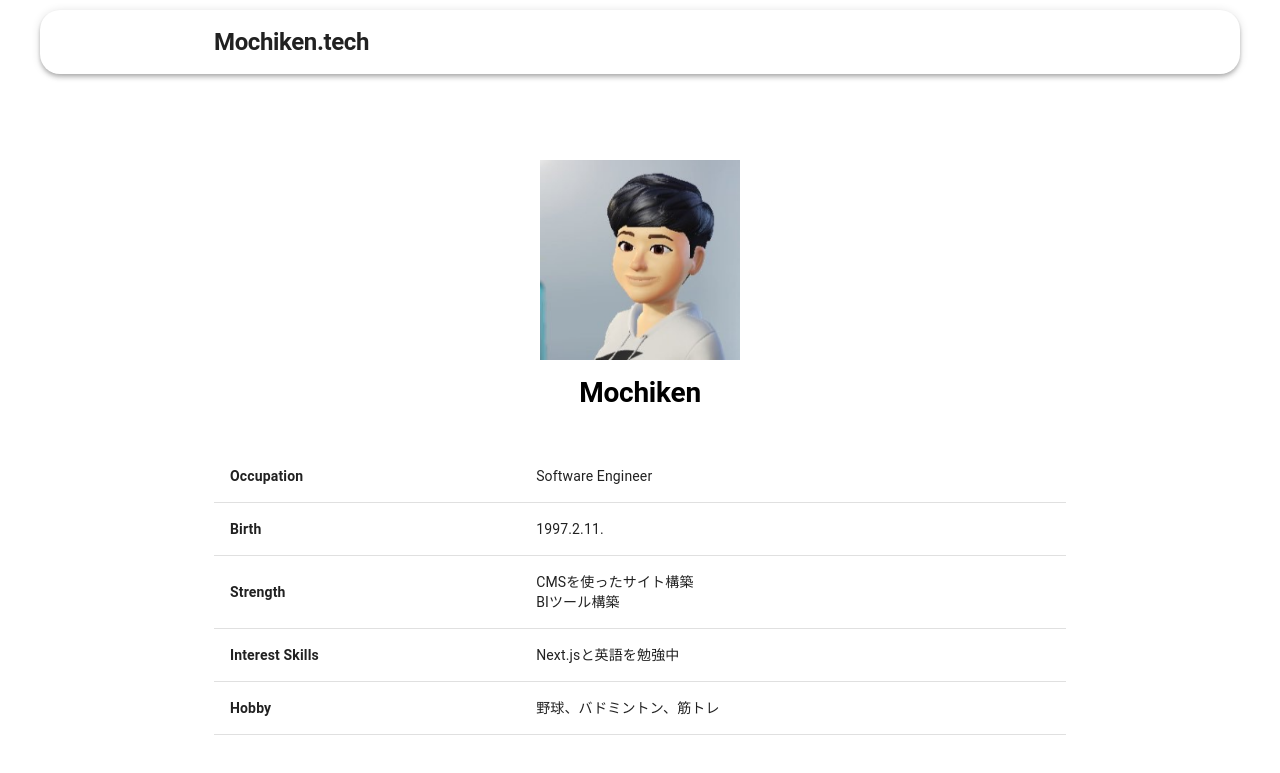
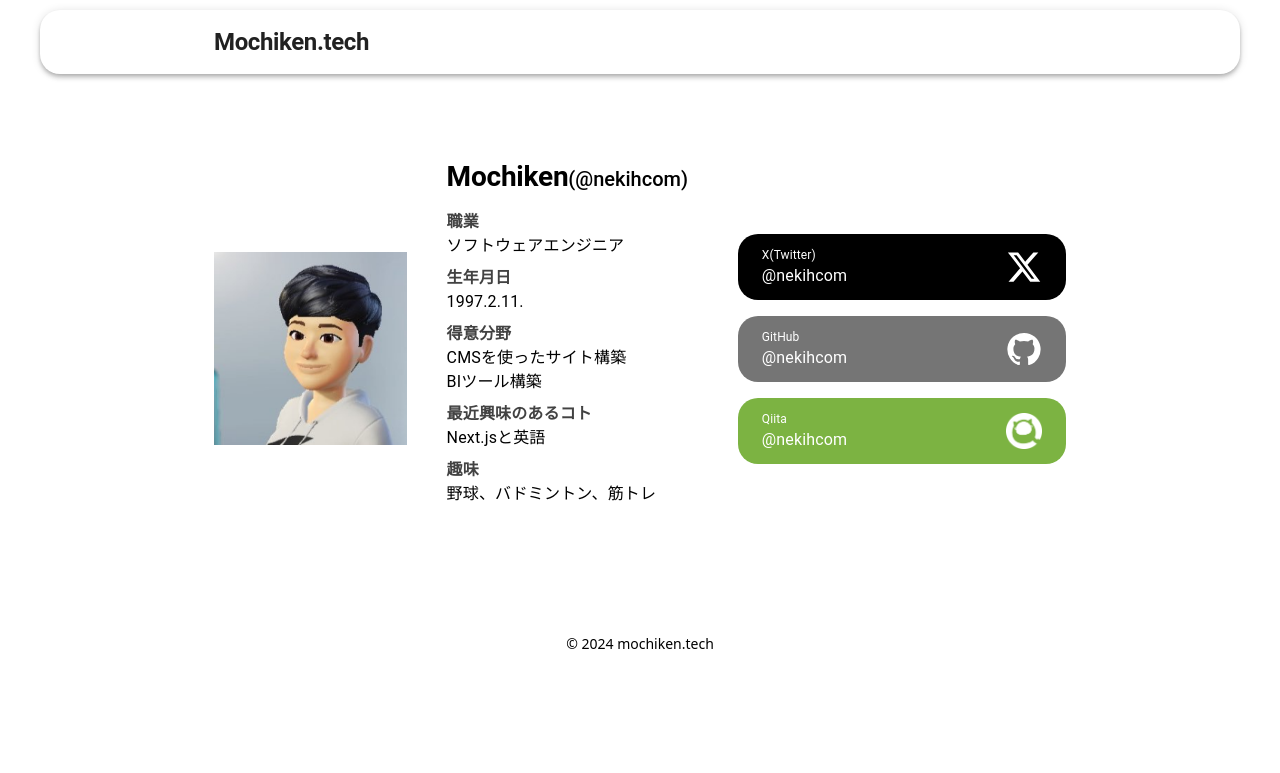
Before and after one commit to nekihcom/my-pf-site, a Next.js app: page / in a window 1280 px wide. Shown: the top 773 px of the page. Built offline with nearby package versions, Linux system fonts and the light colour scheme; what @mui/material-nextjs would draw is missing.

Commit message:
プロフィールレイアウト調整

```diff
--- a/components/molecules/link/SnsLink.tsx
+++ b/components/molecules/link/SnsLink.tsx
@@ -16,7 +16,7 @@ const SnsLink:FC<Props> = memo((props) => {
       <Box component={"a"} href={link} target={"_blank"} rel="noopener" sx={{backgroundColor:theme, color:'white', display:'block', py:1.5, px:3, borderRadius:5, mb:2}}>
         <Box sx={{display:'flex', justifyContent:'space-between', alignItems:'center'}}>
           <Box>
-            <Typography>{ name }</Typography>
+            <Typography sx={{fontSize:"0.75em"}}>{ name }</Typography>
             <Typography>{ username }</Typography>
           </Box>
           <Box>
--- /dev/null
+++ b/components/molecules/profile/ProfileItem.tsx
@@ -0,0 +1,29 @@
+import React, { FC, memo } from "react";
+import { Box, Typography } from "@mui/material";
+import { grey } from '@mui/material/colors';
+
+
+type Props = {
+  title: string;
+  text: string;
+}
+
+export const ProfileItem:FC<Props> = memo((props) => {
+  const { title, text } = props;
+
+  const replacedTexts = text.split(/(\n)/).map((item, index) => {
+    return (
+      <React.Fragment key={index}>
+        { item.match(/\n/) ? <br /> : item }
+      </React.Fragment>
+    );
+  });
+
+  return (
+    <Box sx={{mb:1}}>
+      <Typography sx={{fontWeight:700, color:grey[800]}}>{ title }</Typography>
+      <Typography>{ replacedTexts }</Typography>
+    </Box>
+  )
+});
+ProfileItem.displayName = 'ProfileItem';
--- a/components/molecules/section/TopProfile.tsx
+++ b/components/molecules/section/TopProfile.tsx
@@ -1,56 +1,44 @@
 import { FC, memo } from 'react';
-import { Box, Table, TableBody, TableCell, TableContainer, TableRow, Typography } from '@mui/material';
+import { Box, Typography } from '@mui/material';
 import XIcon from '@mui/icons-material/X';
 import GitHubIcon from '@mui/icons-material/GitHub';
 import { grey, lightGreen } from '@mui/material/colors';
 
-import QiitaIcon from "@/components/molecules/Icon/QiitaIcon";
+import QiitaIcon from "@/components/molecules/icon/QiitaIcon";
 import SnsLink from '../link/SnsLink';
+import { ProfileItem } from '../profile/ProfileItem';
 
 
 const TopProfile:FC = memo(() => {
   return (
     <>
-      <Box component={"section"} id="mv">
+      <Box component={"section"} id="mv" sx={{
+        display:{xs:'block', sm:'flex'}, alignItems:{sm:'center'} }}>
         <Box sx={{display:"flex", justifyContent:"center", mb:2}}>
           <Box
             component={"img"}
             alt="Mochiken's Profile Image"
             src="/icon/profile-icon.png"
-            width={"70%"}
             maxWidth={"200px"}
+            sx={{width:{xs:'70%', sm:'100%'}}}
           />
         </Box>
-        <Typography variant={"h2"} align={'center'} sx={{fontSize:'28px', fontWeight:700, mb:5}}>Mochiken</Typography>
-        <TableContainer sx={{mb:5}}>
-          <Table>
-            <TableBody>
-              <TableRow>
-                <TableCell sx={{fontWeight:700}}>Occupation</TableCell>
-                <TableCell>Software Engineer</TableCell>
-              </TableRow>
-              <TableRow>
-                <TableCell sx={{fontWeight:700}}>Birth</TableCell>
-                <TableCell>1997.2.11.</TableCell>
-              </TableRow>
-              <TableRow>
-                <TableCell sx={{fontWeight:700}}>Strength</TableCell>
-                <TableCell>CMSを使ったサイト構築<br />BIツール構築</TableCell>
-              </TableRow>
-              <TableRow>
-                <TableCell sx={{fontWeight:700}}>Interest Skills</TableCell>
-                <TableCell>Next.jsと英語を勉強中</TableCell>
-              </TableRow>
-              <TableRow>
-                <TableCell sx={{fontWeight:700}}>Hobby</TableCell>
-                <TableCell>野球、バドミントン、筋トレ</TableCell>
-              </TableRow>
-            </TableBody>
-          </Table>
-        </TableContainer>
-        <SnsLink link={'https://x.com/nekihcom'} name={'X(Twitter)'} username={'@nekihcom'} icon={<XIcon style={{ fontSize:36 }} />} />
-        <SnsLink link={'https://github.com/nekihcom'} name={'GitHub'} username={'@nekihcom'} icon={<GitHubIcon style={{ fontSize:36 }} />} theme={grey[600]} />
-        <SnsLink link={'https://qiita.com/nekihcom'} name={'Qiita'} username={'@nekihcom'} icon={<QiitaIcon />} theme={lightGreen[600]} />
+        <Box sx={{mb:5, px:5, width:{sm:'40%'}}}>
+          <Box sx={{textAlign:{xs:'center', sm:'start'}, mb:2}}>
+            <Typography variant={"h2"} sx={{fontSize:'28px', fontWeight:700, display:'inline'}}>Mochiken</Typography>
+            <Typography variant={"h3"} sx={{fontSize:'20px', fontWeight:500, display:'inline'}}>(@nekihcom)</Typography>
+          </Box>
+          <ProfileItem title={"職業"} text={"ソフトウェアエンジニア"} />
+          <ProfileItem title={"生年月日"} text={"1997.2.11."} />
+          <ProfileItem title={"得意分野"} text={"CMSを使ったサイト構築\nBIツール構築"} />
+          <ProfileItem title={"最近興味のあるコト"} text={"Next.jsと英語"} />
+          <ProfileItem title={"趣味"} text={"野球、バドミントン、筋トレ"} />
+        </Box>
+        <Box sx={{width:{sm:'40%'}}}>
+          <SnsLink link={'https://x.com/nekihcom'} name={'X(Twitter)'} username={'@nekihcom'} icon={<XIcon style={{ fontSize:36 }} />} />
+          <SnsLink link={'https://github.com/nekihcom'} name={'GitHub'} username={'@nekihcom'} icon={<GitHubIcon style={{ fontSize:36 }} />} theme={grey[600]} />
+          <SnsLink link={'https://qiita.com/nekihcom'} name={'Qiita'} username={'@nekihcom'} icon={<QiitaIcon />} theme={lightGreen[600]} />
+        </Box>
       </Box>
     </>
   )
```
